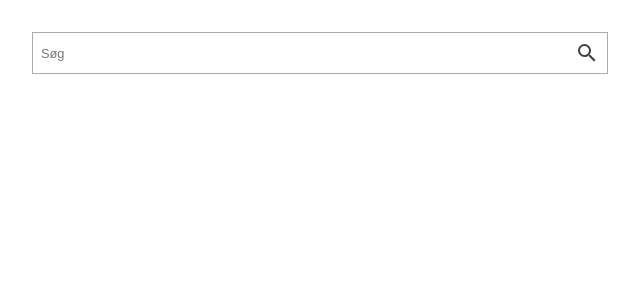
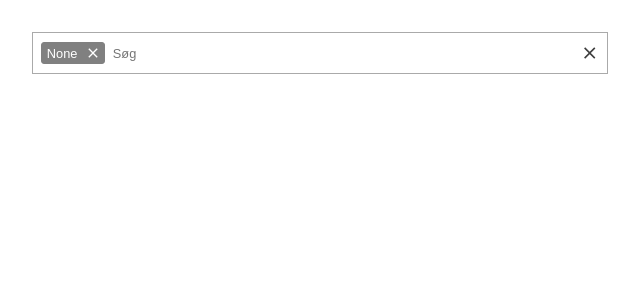
Before and after one commit to Septima/septima-search-vue, a Vue app: page / in a window 1280 px wide. Shown: the top 300 px of the page, without its empty margins (0-640 px from the left). Built offline with nearby package versions, Linux system fonts and the light colour scheme; what @septima/septima-search would draw is missing.

Commit message:
Implement result clear and rationalise icons/chip

```diff
--- a/src/components/ChipLabel.vue
+++ b/src/components/ChipLabel.vue
@@ -26,14 +26,11 @@ const emit = defineEmits<{
   color: white;
   align-items: center;
   font: 0.8rem sans-serif;
-  padding: 0.1rem;
-  margin: 0px;
+  padding: 0.1rem 0.15rem 0.1rem 0.3rem;
   border: 1px solid gray;
   background-color: gray;
   border-radius: 3px;
   white-space: nowrap;
-  overflow: hidden;
-  text-overflow: ellipsis;
 }
 .icon {
   cursor: pointer;
--- a/src/components/LoadingIndicator.vue
+++ b/src/components/LoadingIndicator.vue
@@ -19,8 +19,8 @@
   text-indent: -9999em;
   transform: translateZ(0);
   animation-delay: -0.16s;
-  transform: translate(1rem, -0.75rem);
-  color: #000000;
+  transform: translate(-1.5rem, -0.75rem);
+  color: gray;
 }
 .loader:before,
 .loader:after {
--- a/src/components/SeptimaSearch.vue
+++ b/src/components/SeptimaSearch.vue
@@ -15,13 +15,14 @@ const emit = defineEmits<{
   (e: 'selectresult', result: any): void
 }>()
 
+const input = ref()
 const active = ref(false)
 const hover = ref(false)
-const clear = ref(false)
+const clear = ref(true)
 const loading = ref(false)
-const chip = ref(false)
+const chip = ref(true)
 const source = ref(undefined)
-const type: Ref<any> = ref(undefined)
+const type: Ref<any> = ref({ plural: 'None' })
 
 let lastQueryString = ''
 const results: Ref<any[]> = ref([])
@@ -64,11 +65,16 @@ function onSelectResult(result: any) {
   emit('selectresult', result)
 }
 
-function onClickClear() {
+function onChipClickClear() {
   chip.value = false
   source.value = undefined
   type.value = undefined
   doSearch(lastQueryString)
+}
+
+function onClear() {
+  input.value.value = ''
+  doSearch('')
 }
 </script>
 
@@ -80,10 +86,14 @@ function onClickClear() {
     @mouseleave="hover = true"
   >
     <span class="inputbar">
-      <i v-if="chip" class="chip">
-        <ChipLabel :type="type" @clickclear="onClickClear"></ChipLabel>
-      </i>
+      <ChipLabel
+        v-if="chip"
+        class="chip"
+        :type="type"
+        @clickclear="onChipClickClear"
+      ></ChipLabel>
       <input
+        ref="input"
         class="inputtext"
         type="text"
         placeholder="Søg"
@@ -92,13 +102,9 @@ function onClickClear() {
         @focusin="active = true"
         @focusout="active = false"
       />
-      <i v-if="loading" class="loading">
-        <LoadingIndicator />
-      </i>
-      <i v-else class="icon">
-        <ClearIcon v-if="clear" />
-        <SearchIcon v-else />
-      </i>
+      <LoadingIndicator v-if="loading" />
+      <ClearIcon v-if="clear && !loading" class="icon" @click="onClear" />
+      <SearchIcon v-if="!clear && !loading" />
     </span>
     <div v-if="hover || active" class="results">
       <ResultItem
@@ -149,7 +155,7 @@ function onClickClear() {
 }
 
 .chip {
-  padding-left: 0.5rem;
+  margin-left: 0.5rem;
 }
 
 .loading {
@@ -159,8 +165,6 @@ function onClickClear() {
 
 .icon {
   opacity: 0.75;
-  height: 1.5rem;
-  padding-left: 0.5rem;
-  padding-right: 0.5rem;
+  margin: 0rem 0.5rem;
 }
 </style>
```
